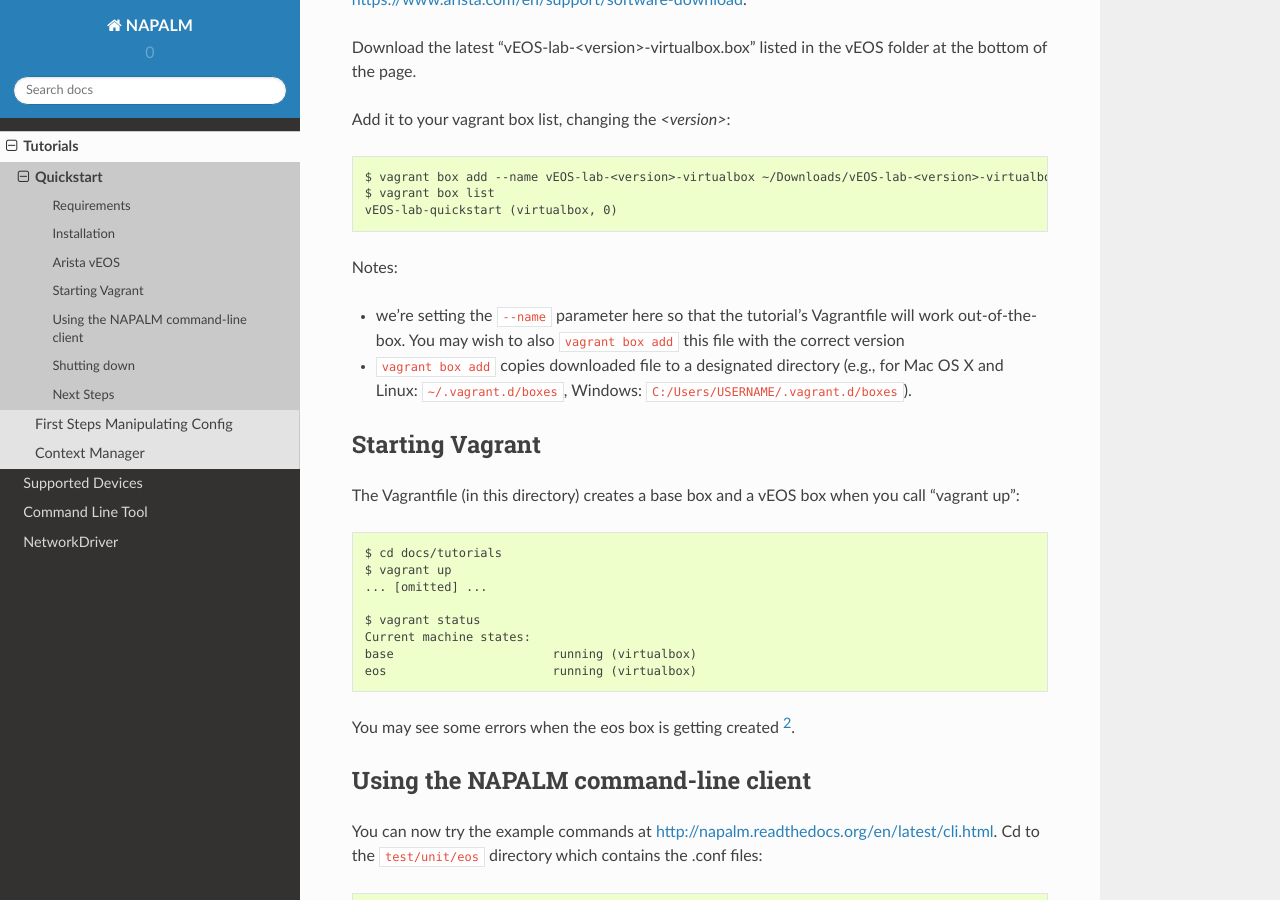
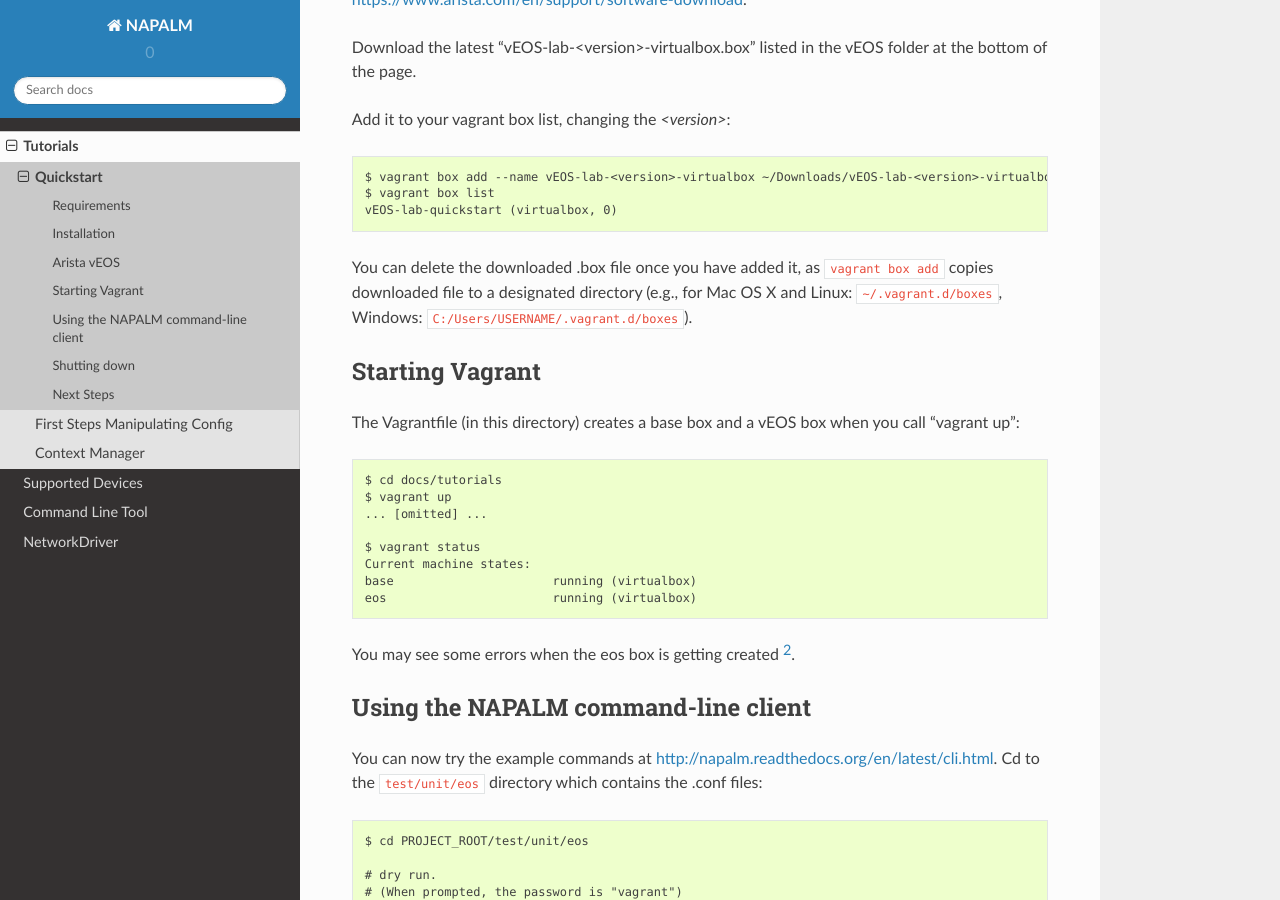
Before and after one commit to napalm-automation/napalm, a Sphinx documentation site: the page built from docs/tutorials/quickstart.rst, in a window 1280 px wide and 900 px high, scrolled down 1012 px. Built offline with Sphinx 7.4.7 and the Read the Docs theme 2.0.0, drawn with Linux system fonts in a browser that asks for light colours.

Commit message:
Docs content change only.

```diff
--- a/docs/tutorials/quickstart.rst
+++ b/docs/tutorials/quickstart.rst
@@ -39,10 +39,7 @@
     $ vagrant box list
     vEOS-lab-quickstart (virtualbox, 0)
 
-Notes:
-
-* we're setting the ``--name`` parameter here so that the tutorial's Vagrantfile will work out-of-the-box.  You may wish to also ``vagrant box add`` this file with the correct version
-* ``vagrant box add`` copies downloaded file to a designated directory (e.g., for Mac OS X and Linux: ``~/.vagrant.d/boxes``, Windows: ``C:/Users/USERNAME/.vagrant.d/boxes``).
+You can delete the downloaded .box file once you have added it, as ``vagrant box add`` copies downloaded file to a designated directory (e.g., for Mac OS X and Linux: ``~/.vagrant.d/boxes``, Windows: ``C:/Users/USERNAME/.vagrant.d/boxes``).
 
 Starting Vagrant
 ----------------
```
